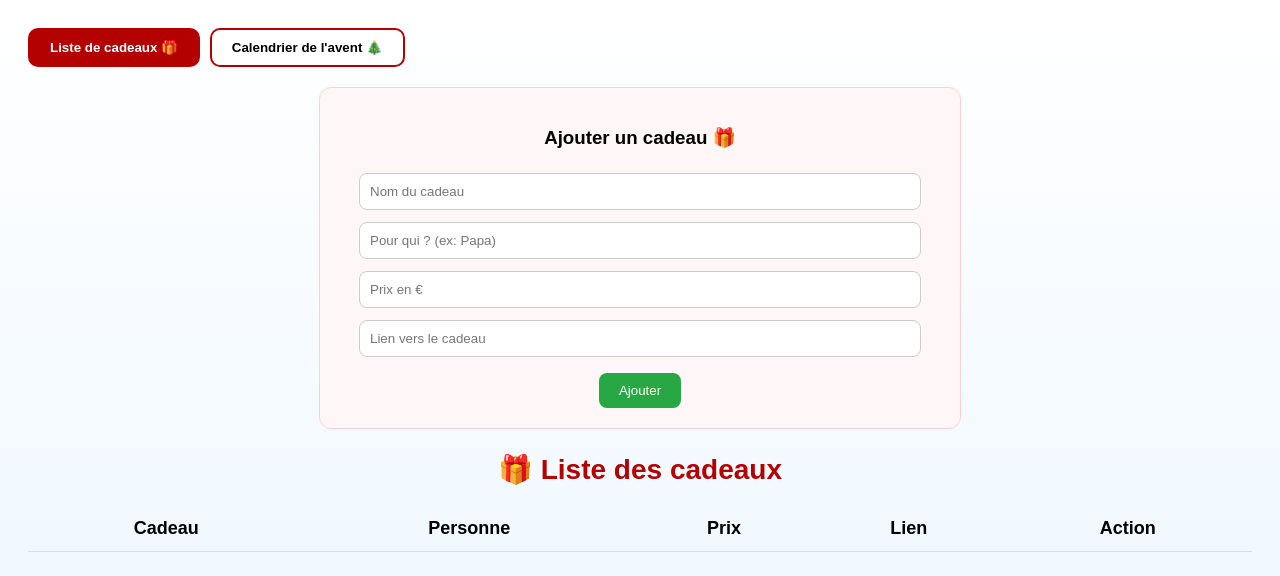
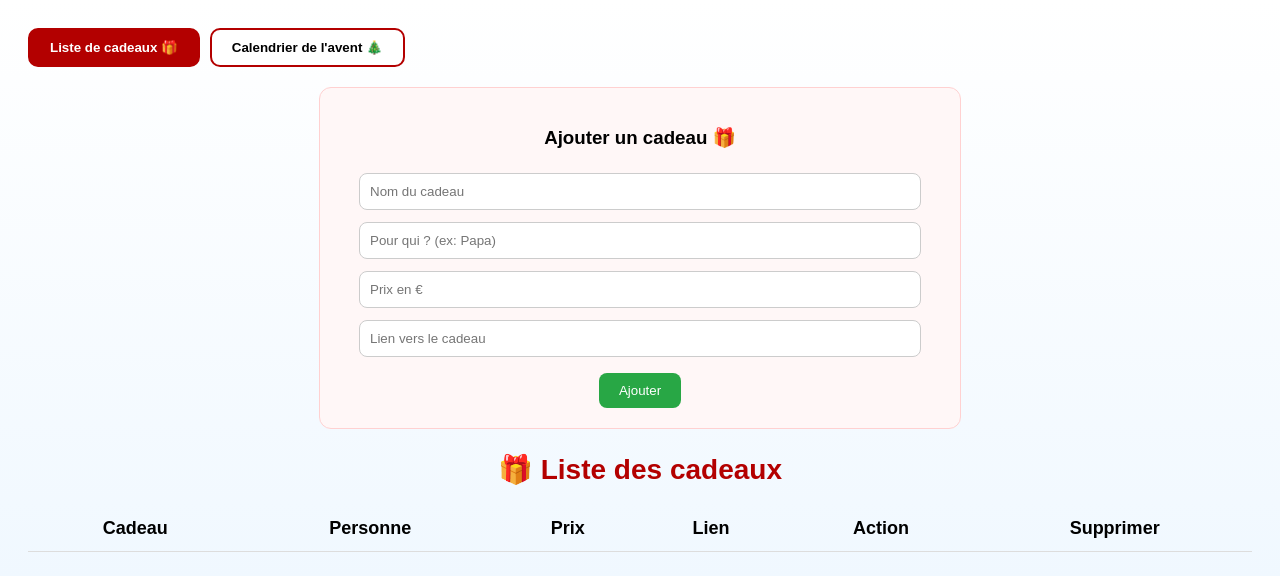
Before and after one commit to pierre3604-design/Feliz-Navidad, a plain HTML site: page index.html in a window 1280 px wide. Drawn offline with Linux system fonts and the light colour scheme; no server answers.

Commit message:
Update index.html

```diff
--- a/index.html
+++ b/index.html
@@ -40,6 +40,8 @@
         <th>Prix</th>
  	<th>Lien</th>
       	<th>Action</th>
+	<th>Supprimer</th>
+
       </tr>
     </thead>
     <tbody id="liste"></tbody>
@@ -53,3 +55,6 @@
   <script src="script.js"></script>
 </body>
 </html>
+
+</body>
+</html>
```
